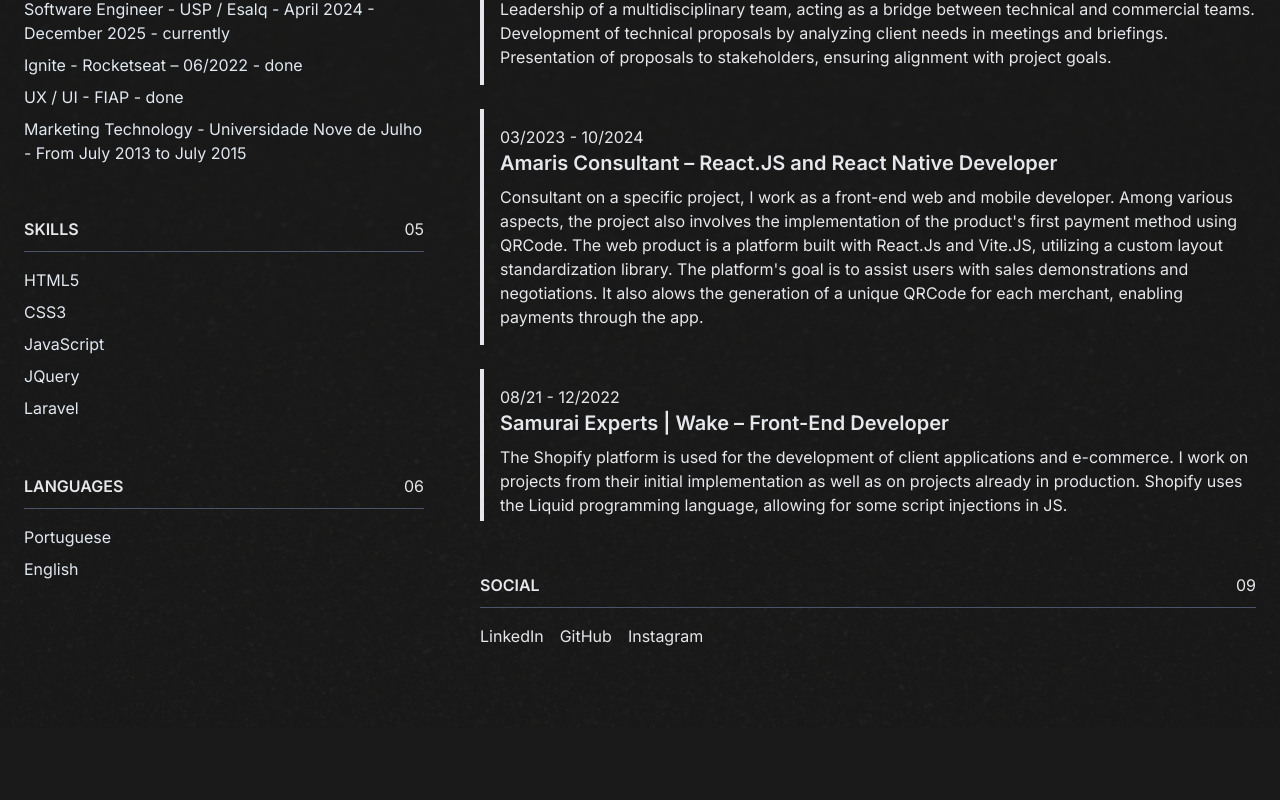
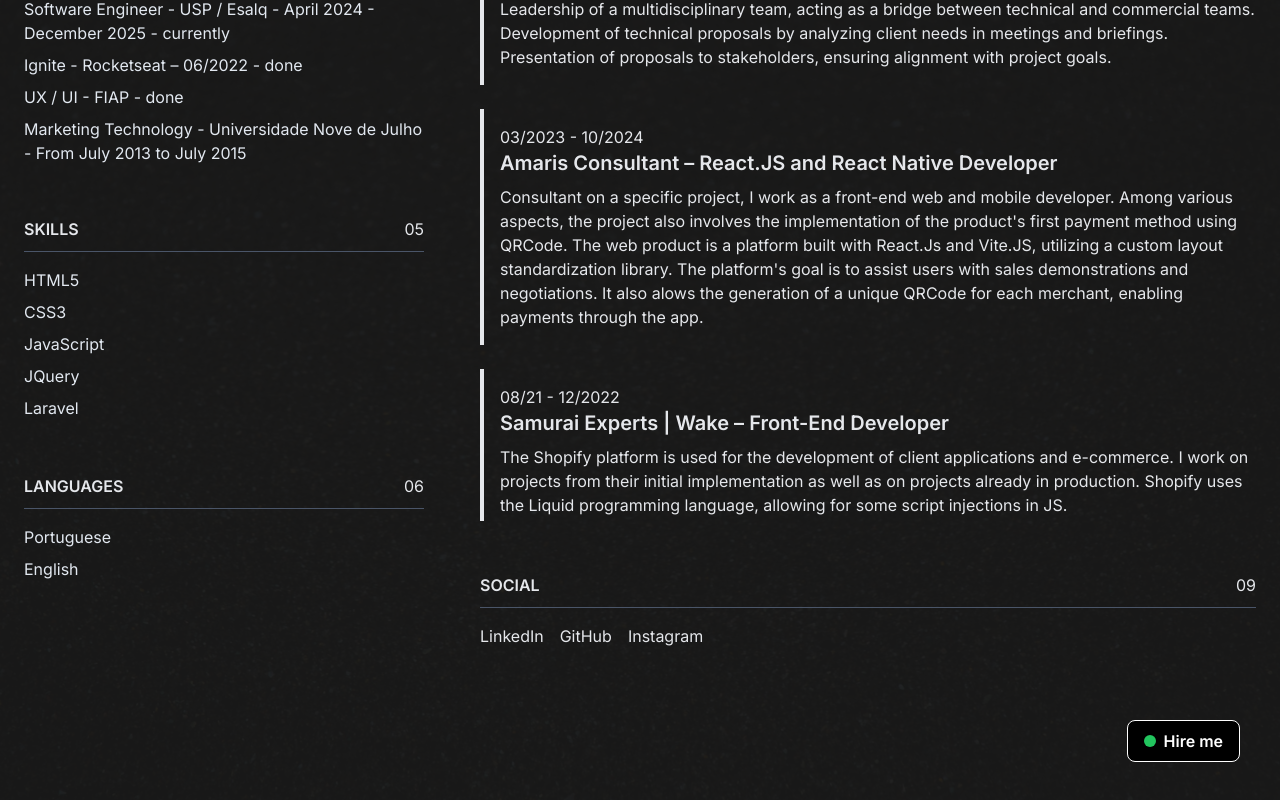
Before and after one commit to CarlosFariass/resume, a React (Vite) app: page / in a window 1280 px wide. Shown: the part 601-1401 px from the top of the page. Before the commit the page ends 1329 px from the top, so only its background shows below. Built offline with nearby package versions, Linux system fonts and the light colour scheme.

Commit message:
hire me btn

```diff
--- a/src/App.tsx
+++ b/src/App.tsx
@@ -9,6 +9,7 @@ import Education from './components/Education'
 import Socials from './components/Socials'
 import BackgroundImage from './assets/textures.jpg'
 import Sidebar from './components/Sidebar'
+import Hire from './components/Hire'
 
 function App() {
   const [isLoading, setIsLoading] = useState(true)
@@ -70,8 +71,9 @@ function App() {
             <Socials />
           </div>
         </div>
+        <Hire />
+      </div>
 
-      </div>
     </>
   )
 }
--- /dev/null
+++ b/src/components/Hire.tsx
@@ -0,0 +1,26 @@
+export default function Hire() {
+    return (
+      <div className="flex justify-end p-4">
+        <a
+          href="https://wa.me/5511949260657"
+          target="_blank"
+          className="
+            flex items-center gap-2
+            text-white font-semibold
+            text-base
+            bg-[#000]
+            border border-white
+            rounded-lg
+            px-4 py-2
+            hover:border-green-400
+            transition-colors
+            cursor-pointer
+            focus:outline-none
+          "
+        >
+          <span className="w-3 h-3 bg-green-500 rounded-full"></span>
+          Hire me
+        </a>
+      </div>
+    );
+  }
```
